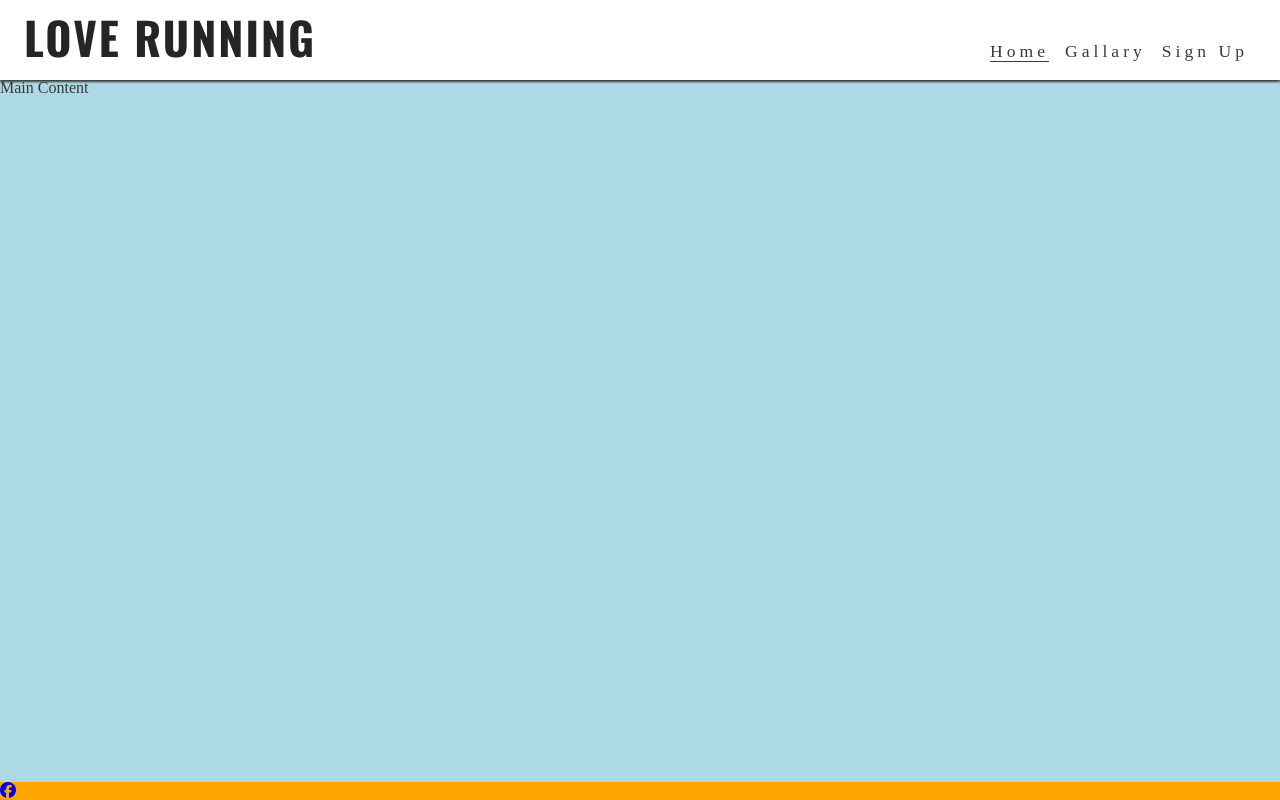
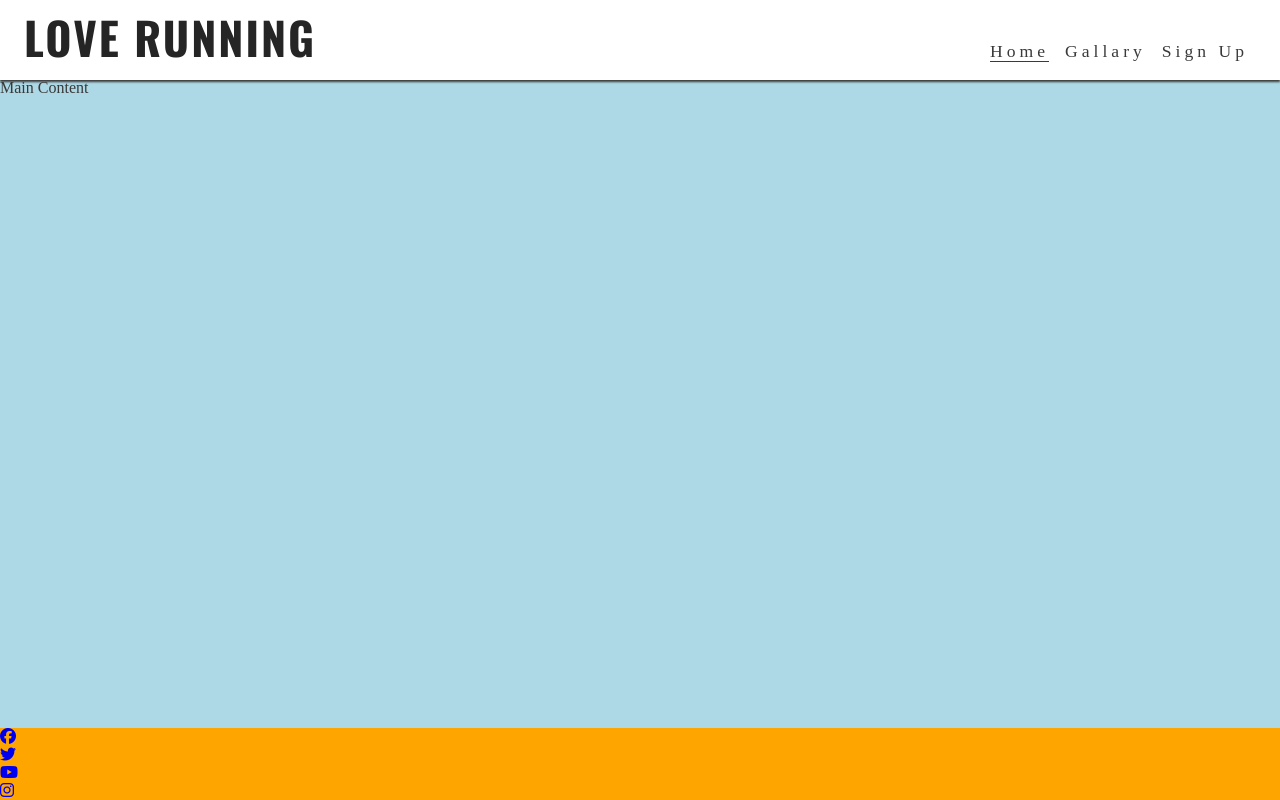
Before and after one commit to Sherrif-Isam/Love-Running, a plain HTML site: page index.html in a window 1280 px wide. Drawn offline with nearby package versions, Linux system fonts and the light colour scheme.

Commit message:
Add remaining links to the footer

```diff
--- a/index.html
+++ b/index.html
@@ -41,7 +41,14 @@
     <footer>
         <ul>
             <li><a href="http://www.Facebook.com/" targe="_black" rel="noopener" aria-label="visit our facebook page (opens on a new browser"><i class="fa-brands fa-facebook"></i></a></li>
+            <li><a href="http://www.Twitter.com/" targe="_black" rel="noopener"
+                    aria-label="visit our twitter page (opens on a new browser"><i class="fa-brands fa-twitter"></i></a></li>
+            <li><a href="http://www.Youtube.com/" targe="_black" rel="noopener"
+                    aria-label="visit our Youtube page (opens on a new browser"><i class="fa-brands fa-youtube"></i></a></li>
+            <li><a href="http://www.Instagram.com/" targe="_black" rel="noopener"
+                    aria-label="visit our Instagram page (opens on a new browser"><i class="fa-brands fa-instagram"></i></a></li>
         </ul>
+
     </footer>
 
 <!--  Font awsome-->
```
